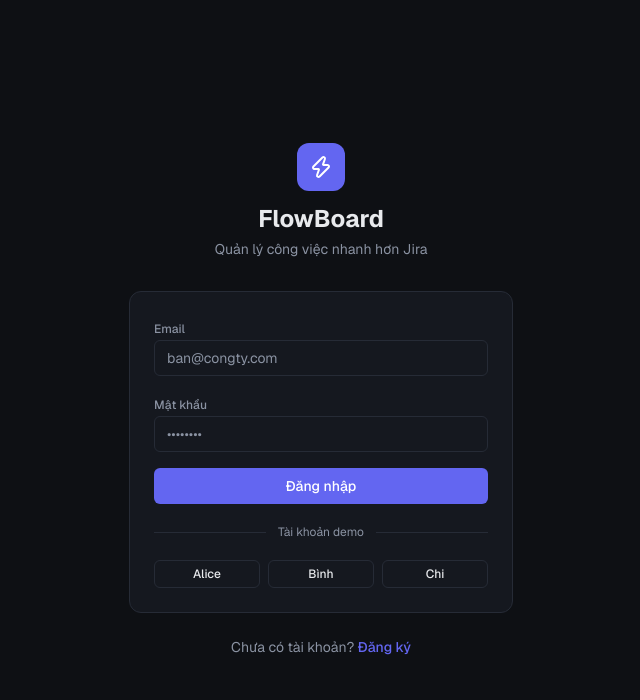
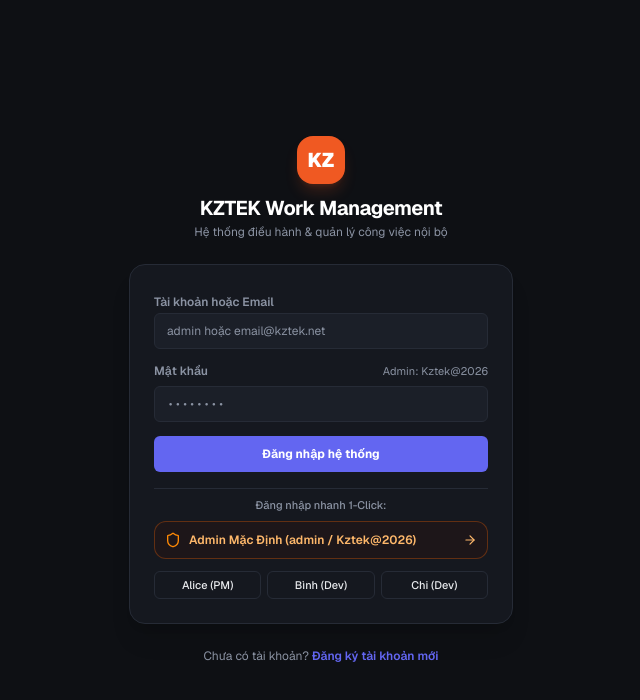
Before and after one commit to kztek-software/Kztek-WorkManagement, a Next.js app: page /login in a window 1280 px wide. Shown: the top 700 px of the page, without its empty margins (319-959 px from the left). Built offline with nearby package versions, Linux system fonts and the light colour scheme.

Commit message:
feat: setup default admin account (admin / Kztek@2026) and auto-project association

```diff
--- a/prisma/seed.ts
+++ b/prisma/seed.ts
@@ -27,8 +27,19 @@ async function main() {
   await prisma.user.deleteMany();
 
   const passwordHash = hashPassword("demo123");
+  const adminPasswordHash = hashPassword("Kztek@2026");
 
-  const [alice, binh, chi] = await Promise.all([
+  const [admin, alice, binh, chi] = await Promise.all([
+    prisma.user.create({
+      data: {
+        name: "Quản trị viên KZTEK",
+        email: "admin@kztek.net",
+        passwordHash: adminPasswordHash,
+        avatarColor: "#f05922",
+        title: "System Administrator",
+        role: "ADMIN",
+      },
+    }),
     prisma.user.create({
       data: {
         name: "Alice Nguyen",
@@ -36,6 +47,7 @@ async function main() {
         passwordHash,
         avatarColor: "#6366f1",
         title: "Product Manager",
+        role: "ADMIN",
       },
     }),
     prisma.user.create({
@@ -45,6 +57,7 @@ async function main() {
         passwordHash,
         avatarColor: "#10b981",
         title: "Backend Engineer",
+        role: "MEMBER",
       },
     }),
     prisma.user.create({
@@ -54,6 +67,7 @@ async function main() {
         passwordHash,
         avatarColor: "#f59e0b",
         title: "Frontend Engineer",
+        role: "MEMBER",
       },
     }),
   ]);
--- a/src/app/api/auth/login/route.ts
+++ b/src/app/api/auth/login/route.ts
@@ -4,7 +4,7 @@ import { prisma } from "@/lib/prisma";
 import { verifyPassword, createSession } from "@/lib/auth";
 
 const schema = z.object({
-  email: z.string().email(),
+  email: z.string().min(1),
   password: z.string().min(1),
 });
 
@@ -12,14 +12,27 @@ export async function POST(req: NextRequest) {
   const body = await req.json().catch(() => null);
   const parsed = schema.safeParse(body);
   if (!parsed.success) {
-    return NextResponse.json({ error: "Email và mật khẩu là bắt buộc" }, { status: 400 });
+    return NextResponse.json({ error: "Tài khoản và mật khẩu là bắt buộc" }, { status: 400 });
   }
 
-  const user = await prisma.user.findUnique({
-    where: { email: parsed.data.email.toLowerCase().trim() },
+  const input = parsed.data.email.toLowerCase().trim();
+  const password = parsed.data.password;
+
+  // Hỗ trợ đăng nhập bằng username ("admin") hoặc email ("admin@kztek.net", v.v.)
+  const user = await prisma.user.findFirst({
+    where: {
+      OR: [
+        { email: input },
+        { email: input === "admin" ? "admin@kztek.net" : input },
+        { email: `${input}@kztek.net` },
+        { email: `${input}@demo.dev` },
+        { name: { equals: input } },
+      ],
+    },
   });
-  if (!user || !verifyPassword(parsed.data.password, user.passwordHash)) {
-    return NextResponse.json({ error: "Email hoặc mật khẩu không đúng" }, { status: 401 });
+
+  if (!user || !verifyPassword(password, user.passwordHash)) {
+    return NextResponse.json({ error: "Tài khoản hoặc mật khẩu không đúng" }, { status: 401 });
   }
 
   await createSession(user.id);
@@ -30,6 +43,7 @@ export async function POST(req: NextRequest) {
       email: user.email,
       avatarColor: user.avatarColor,
       title: user.title,
+      role: user.role,
     },
   });
 }
--- a/src/app/login/page.tsx
+++ b/src/app/login/page.tsx
@@ -3,7 +3,7 @@
 import { useState } from "react";
 import { useRouter } from "next/navigation";
 import Link from "next/link";
-import { Zap } from "lucide-react";
+import { Shield, ArrowRight } from "lucide-react";
 import { Button } from "@/components/ui/button";
 import { Input } from "@/components/ui/input";
 import { Label } from "@/components/ui/label";
@@ -39,23 +39,26 @@ export default function LoginPage() {
     }
   }
 
-  async function fillDemo(userEmail: string) {
-    setEmail(userEmail);
-    setPassword("demo123");
+  async function quickLogin(account: string, pass: string) {
+    setEmail(account);
+    setPassword(pass);
     setError("");
     setLoading(true);
     try {
       const res = await fetch("/api/auth/login", {
         method: "POST",
         headers: { "Content-Type": "application/json" },
-        body: JSON.stringify({ email: userEmail, password: "demo123" }),
+        body: JSON.stringify({ email: account, password: pass }),
       });
       if (res.ok) {
         router.push("/");
         router.refresh();
       } else {
-        setError("Không đăng nhập được tài khoản demo");
+        const d = await res.json().catch(() => ({}));
+        setError(d.error ?? "Không đăng nhập được tài khoản");
       }
+    } catch {
+      setError("Lỗi kết nối máy chủ");
     } finally {
       setLoading(false);
     }
@@ -63,72 +66,116 @@ export default function LoginPage() {
 
   return (
     <div className="flex min-h-screen items-center justify-center bg-background p-4">
-      <div className="w-full max-w-sm">
-        <div className="mb-8 flex flex-col items-center gap-3">
-          <div className="flex h-12 w-12 items-center justify-center rounded-xl bg-accent">
-            <Zap className="h-6 w-6 text-white" />
+      <div className="w-full max-w-sm space-y-6">
+        {/* Logo & Header */}
+        <div className="flex flex-col items-center gap-2.5 text-center">
+          <div className="flex h-12 w-12 items-center justify-center rounded-2xl bg-[#F05922] font-black text-white text-xl shadow-lg shadow-[#F05922]/20">
+            KZ
           </div>
-          <div className="text-center">
-            <h1 className="text-2xl font-bold">FlowBoard</h1>
-            <p className="mt-1 text-sm text-muted">Quản lý công việc nhanh hơn Jira</p>
+          <div>
+            <h1 className="text-xl font-bold tracking-tight text-white">KZTEK Work Management</h1>
+            <p className="text-xs text-muted mt-0.5">Hệ thống điều hành & quản lý công việc nội bộ</p>
           </div>
         </div>
 
-        <div className="rounded-xl border border-line bg-surface p-6">
-          <form onSubmit={handleSubmit} className="space-y-4">
+        {/* Login Card */}
+        <div className="rounded-2xl border border-line bg-surface p-6 shadow-xl space-y-4">
+          <form onSubmit={handleSubmit} className="space-y-3.5">
             <div className="space-y-1.5">
-              <Label htmlFor="email">Email</Label>
+              <Label htmlFor="email" className="text-xs font-semibold">Tài khoản hoặc Email</Label>
               <Input
                 id="email"
-                type="email"
-                placeholder="ban@congty.com"
+                type="text"
+                placeholder="admin hoặc email@kztek.net"
                 value={email}
                 onChange={(e) => setEmail(e.target.value)}
+                className="text-xs h-9 bg-surface-2"
                 required
               />
             </div>
+
             <div className="space-y-1.5">
-              <Label htmlFor="password">Mật khẩu</Label>
+              <div className="flex items-center justify-between">
+                <Label htmlFor="password" className="text-xs font-semibold">Mật khẩu</Label>
+                <span className="text-[11px] text-muted">Admin: Kztek@2026</span>
+              </div>
               <Input
                 id="password"
                 type="password"
                 placeholder="••••••••"
                 value={password}
                 onChange={(e) => setPassword(e.target.value)}
+                className="text-xs h-9 bg-surface-2 font-mono"
                 required
               />
             </div>
+
             {error && (
-              <p className="rounded-md bg-red-500/10 px-3 py-2 text-sm text-red-400">{error}</p>
+              <p className="rounded-lg bg-red-500/10 px-3 py-2 text-xs text-red-400 border border-red-500/20">
+                {error}
+              </p>
             )}
-            <Button type="submit" className="w-full" disabled={loading}>
-              {loading ? "Đang đăng nhập..." : "Đăng nhập"}
+
+            <Button type="submit" className="w-full h-9 text-xs font-bold" disabled={loading}>
+              {loading ? "Đang xử lý..." : "Đăng nhập hệ thống"}
             </Button>
           </form>
 
-          <div className="my-5 flex items-center gap-3">
-            <div className="h-px flex-1 bg-line" />
-            <span className="text-xs text-muted">Tài khoản demo</span>
-            <div className="h-px flex-1 bg-line" />
-          </div>
+          {/* Quick Login Section */}
+          <div className="space-y-2 pt-2 border-t border-line">
+            <div className="text-[11px] font-medium text-muted text-center">Đăng nhập nhanh 1-Click:</div>
 
-          <div className="grid grid-cols-3 gap-2">
-            <Button variant="outline" size="sm" onClick={() => fillDemo("alice@demo.dev")} disabled={loading}>
-              Alice
-            </Button>
-            <Button variant="outline" size="sm" onClick={() => fillDemo("binh@demo.dev")} disabled={loading}>
-              Bình
-            </Button>
-            <Button variant="outline" size="sm" onClick={() => fillDemo("chi@demo.dev")} disabled={loading}>
-              Chi
-            </Button>
+            {/* Default Admin Button */}
+            <button
+              type="button"
+              onClick={() => quickLogin("admin", "Kztek@2026")}
+              disabled={loading}
+              className="w-full flex items-center justify-between p-2.5 rounded-xl border border-orange-500/30 bg-orange-950/20 hover:bg-orange-950/40 text-orange-300 text-xs font-semibold transition-all cursor-pointer"
+            >
+              <div className="flex items-center gap-2">
+                <Shield className="h-4 w-4 text-orange-400" />
+                <span>Admin Mặc Định (admin / Kztek@2026)</span>
+              </div>
+              <ArrowRight className="h-3.5 w-3.5" />
+            </button>
+
+            {/* Demo Members */}
+            <div className="grid grid-cols-3 gap-1.5 pt-1">
+              <Button
+                variant="outline"
+                size="sm"
+                onClick={() => quickLogin("alice@demo.dev", "demo123")}
+                disabled={loading}
+                className="h-7 text-[11px] border-line hover:bg-surface-2"
+              >
+                Alice (PM)
+              </Button>
+              <Button
+                variant="outline"
+                size="sm"
+                onClick={() => quickLogin("binh@demo.dev", "demo123")}
+                disabled={loading}
+                className="h-7 text-[11px] border-line hover:bg-surface-2"
+              >
+                Bình (Dev)
+              </Button>
+              <Button
+                variant="outline"
+                size="sm"
+                onClick={() => quickLogin("chi@demo.dev", "demo123")}
+                disabled={loading}
+                className="h-7 text-[11px] border-line hover:bg-surface-2"
+              >
+                Chi (Dev)
+              </Button>
+            </div>
           </div>
         </div>
 
-        <p className="mt-6 text-center text-sm text-muted">
+        <p className="text-center text-xs text-muted">
           Chưa có tài khoản?{" "}
-          <Link href="/register" className="font-medium text-accent hover:underline">
-            Đăng ký
+          <Link href="/register" className="font-semibold text-accent hover:underline">
+            Đăng ký tài khoản mới
           </Link>
         </p>
       </div>
--- a/src/app/page.tsx
+++ b/src/app/page.tsx
@@ -8,12 +8,40 @@ export default async function Home() {
   const user = await getSessionUser();
   if (!user) redirect("/login");
 
-  const firstProject = await prisma.project.findFirst({
+  // 1. Tìm project mà user là thành viên
+  let targetProject = await prisma.project.findFirst({
     where: { members: { some: { userId: user.id } } },
     orderBy: { createdAt: "asc" },
     select: { id: true },
   });
 
-  if (!firstProject) redirect("/welcome");
-  redirect(`/projects/${firstProject.id}/board`);
+  // 2. Nếu user chưa được gán vào project nào nhưng hệ thống đã có sẵn project:
+  // Tự động gán user vào project mặc định (role OWNER nếu là Admin, MEMBER nếu là thành viên)
+  if (!targetProject) {
+    const anyProject = await prisma.project.findFirst({
+      orderBy: { createdAt: "asc" },
+    });
+
+    if (anyProject) {
+      await prisma.projectMember.upsert({
+        where: {
+          projectId_userId: { projectId: anyProject.id, userId: user.id },
+        },
+        update: { role: user.role === "ADMIN" ? "OWNER" : "MEMBER" },
+        create: {
+          projectId: anyProject.id,
+          userId: user.id,
+          role: user.role === "ADMIN" ? "OWNER" : "MEMBER",
+        },
+      });
+      targetProject = { id: anyProject.id };
+    }
+  }
+
+  // 3. Chỉ khi toàn bộ hệ thống chưa có project nào mới chuyển sang /welcome
+  if (!targetProject) {
+    redirect("/welcome");
+  }
+
+  redirect(`/projects/${targetProject.id}/board`);
 }
--- a/src/app/welcome/page.tsx
+++ b/src/app/welcome/page.tsx
@@ -1,8 +1,9 @@
 "use client";
 
-import { useState } from "react";
+import { useEffect, useState } from "react";
 import { useRouter } from "next/navigation";
-import { Zap, Plus } from "lucide-react";
+import Link from "next/link";
+import { Plus, ArrowLeft, KanbanSquare, Loader2 } from "lucide-react";
 import { Button } from "@/components/ui/button";
 import { Input } from "@/components/ui/input";
 import { Label } from "@/components/ui/label";
@@ -22,6 +23,19 @@ export default function WelcomePage() {
   const [description, setDescription] = useState("");
   const [error, setError] = useState("");
   const [loading, setLoading] = useState(false);
+  const [existingProjects, setExistingProjects] = useState<{ id: string; name: string }[]>([]);
+
+  useEffect(() => {
+    // Kiểm tra xem đã có project nào chưa
+    fetch("/api/projects")
+      .then((res) => res.json())
+      .then((data) => {
+        if (data.projects && data.projects.length > 0) {
+          setExistingProjects(data.projects);
+        }
+      })
+      .catch(() => {});
+  }, []);
 
   async function createProject(e: React.FormEvent) {
     e.preventDefault();
@@ -50,59 +64,104 @@ export default function WelcomePage() {
   return (
     <div className="flex min-h-screen flex-col items-center justify-center bg-background p-4">
       <div className="mb-8 flex flex-col items-center gap-3">
-        <div className="flex h-12 w-12 items-center justify-center rounded-xl bg-accent">
-          <Zap className="h-6 w-6 text-white" />
+        <div className="flex h-12 w-12 items-center justify-center rounded-2xl bg-[#F05922] font-black text-white text-xl shadow-lg shadow-[#F05922]/20">
+          KZ
         </div>
-        <h1 className="text-2xl font-bold">Chào mừng đến FlowBoard</h1>
-        <p className="text-sm text-muted">Tạo project đầu tiên để bắt đầu</p>
+        <h1 className="text-xl font-bold">KZTEK Work Management</h1>
+        <p className="text-xs text-muted">Quản lý công việc và dự án thông minh</p>
       </div>
 
       <Dialog open={open} onOpenChange={setOpen}>
         <DialogContent className="max-w-md">
           <DialogHeader>
-            <DialogTitle>Tạo project mới</DialogTitle>
-            <DialogDescription>Project là nơi chứa board, sprint và báo cáo của team</DialogDescription>
+            <DialogTitle className="text-base font-bold">Tạo project mới</DialogTitle>
+            <DialogDescription className="text-xs">
+              Project là nơi chứa board, sprint và báo cáo công việc của team
+            </DialogDescription>
           </DialogHeader>
-          <form onSubmit={createProject} className="mt-4 space-y-4">
-            <div className="space-y-1.5">
-              <Label htmlFor="pname">Tên project</Label>
+
+          {/* If existing projects found, show direct return button */}
+          {existingProjects.length > 0 && (
+            <div className="rounded-xl border border-line bg-surface-2 p-3 space-y-2 text-xs">
+              <div className="text-muted font-medium text-[11px]">Hệ thống đã có dự án sẵn có:</div>
+              <div className="flex flex-wrap gap-2">
+                {existingProjects.map((p) => (
+                  <Button
+                    key={p.id}
+                    size="sm"
+                    variant="outline"
+                    onClick={() => router.push(`/projects/${p.id}/board`)}
+                    className="h-8 text-xs font-semibold flex items-center gap-1.5 border-accent/40 text-accent hover:bg-accent/10"
+                  >
+                    <KanbanSquare className="h-3.5 w-3.5" />
+                    Mở: {p.name} →
+                  </Button>
+                ))}
+              </div>
+            </div>
+          )}
+
+          <form onSubmit={createProject} className="space-y-3.5 pt-1">
+            <div className="space-y-1">
+              <Label htmlFor="pname" className="text-xs">Tên project *</Label>
               <Input
                 id="pname"
-                placeholder="VD: Website bán hàng"
+                placeholder="VD: Hệ Thống Bãi Xe Thông Minh"
                 value={name}
                 onChange={(e) => setName(e.target.value)}
+                className="text-xs h-9"
                 required
                 minLength={2}
               />
             </div>
-            <div className="space-y-1.5">
-              <Label htmlFor="pkey">Key (viết tắt, in hoa)</Label>
+
+            <div className="space-y-1">
+              <Label htmlFor="pkey" className="text-xs">Key dự án (viết tắt in hoa, VD: KZ, PARK) *</Label>
               <Input
                 id="pkey"
-                placeholder="VD: WEB"
+                placeholder="VD: KZ"
                 value={key}
                 onChange={(e) => setKey(e.target.value.toUpperCase())}
+                className="text-xs h-9 font-mono uppercase"
                 required
                 minLength={2}
                 maxLength={6}
               />
             </div>
-            <div className="space-y-1.5">
-              <Label htmlFor="pdesc">Mô tả (tuỳ chọn)</Label>
+
+            <div className="space-y-1">
+              <Label htmlFor="pdesc" className="text-xs">Mô tả (tuỳ chọn)</Label>
               <Input
                 id="pdesc"
-                placeholder="Mô tả ngắn về project"
+                placeholder="Mô tả ngắn về dự án"
                 value={description}
                 onChange={(e) => setDescription(e.target.value)}
+                className="text-xs h-9"
               />
             </div>
+
             {error && (
-              <p className="rounded-md bg-red-500/10 px-3 py-2 text-sm text-red-400">{error}</p>
+              <p className="rounded-md bg-red-500/10 px-3 py-2 text-xs text-red-400 border border-red-500/20">{error}</p>
             )}
-            <Button type="submit" className="w-full" disabled={loading}>
-              <Plus className="h-4 w-4" />
-              {loading ? "Đang tạo..." : "Tạo project"}
-            </Button>
+
+            <div className="flex items-center justify-between pt-2">
+              {existingProjects.length > 0 ? (
+                <Button
+                  type="button"
+                  variant="ghost"
+                  size="sm"
+                  onClick={() => router.push(`/projects/${existingProjects[0].id}/board`)}
+                  className="text-xs text-muted hover:text-foreground"
+                >
+                  <ArrowLeft className="h-3.5 w-3.5 mr-1" /> Quay lại Board
+                </Button>
+              ) : <div />}
+
+              <Button type="submit" size="sm" disabled={loading} className="text-xs font-semibold">
+                {loading ? <Loader2 className="h-3.5 w-3.5 animate-spin mr-1" /> : <Plus className="h-3.5 w-3.5 mr-1" />}
+                Tạo project mới
+              </Button>
+            </div>
           </form>
         </DialogContent>
       </Dialog>
```
Also changed, not shown: 1 other file (tests, documents, lock files or other folders).
